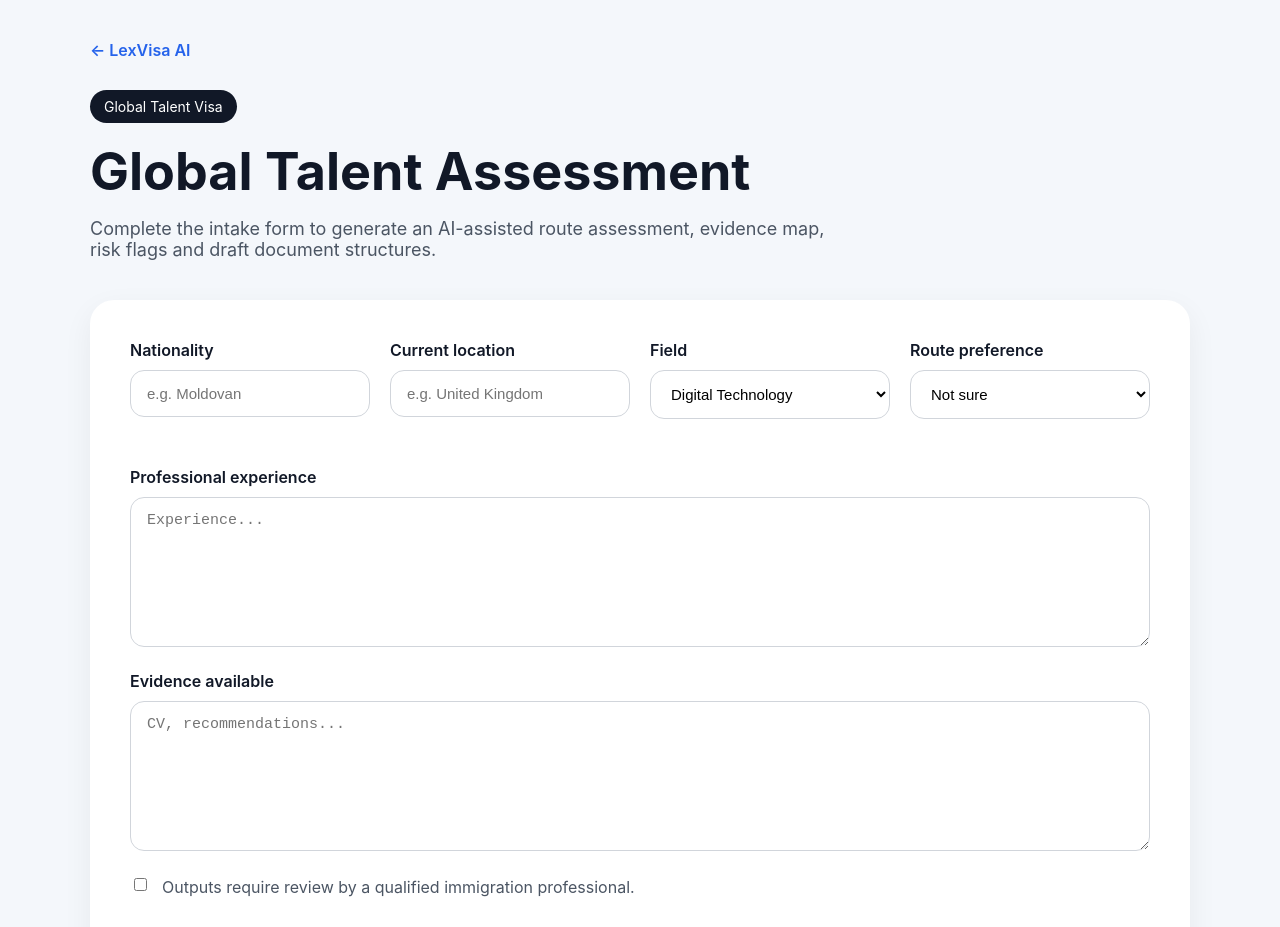
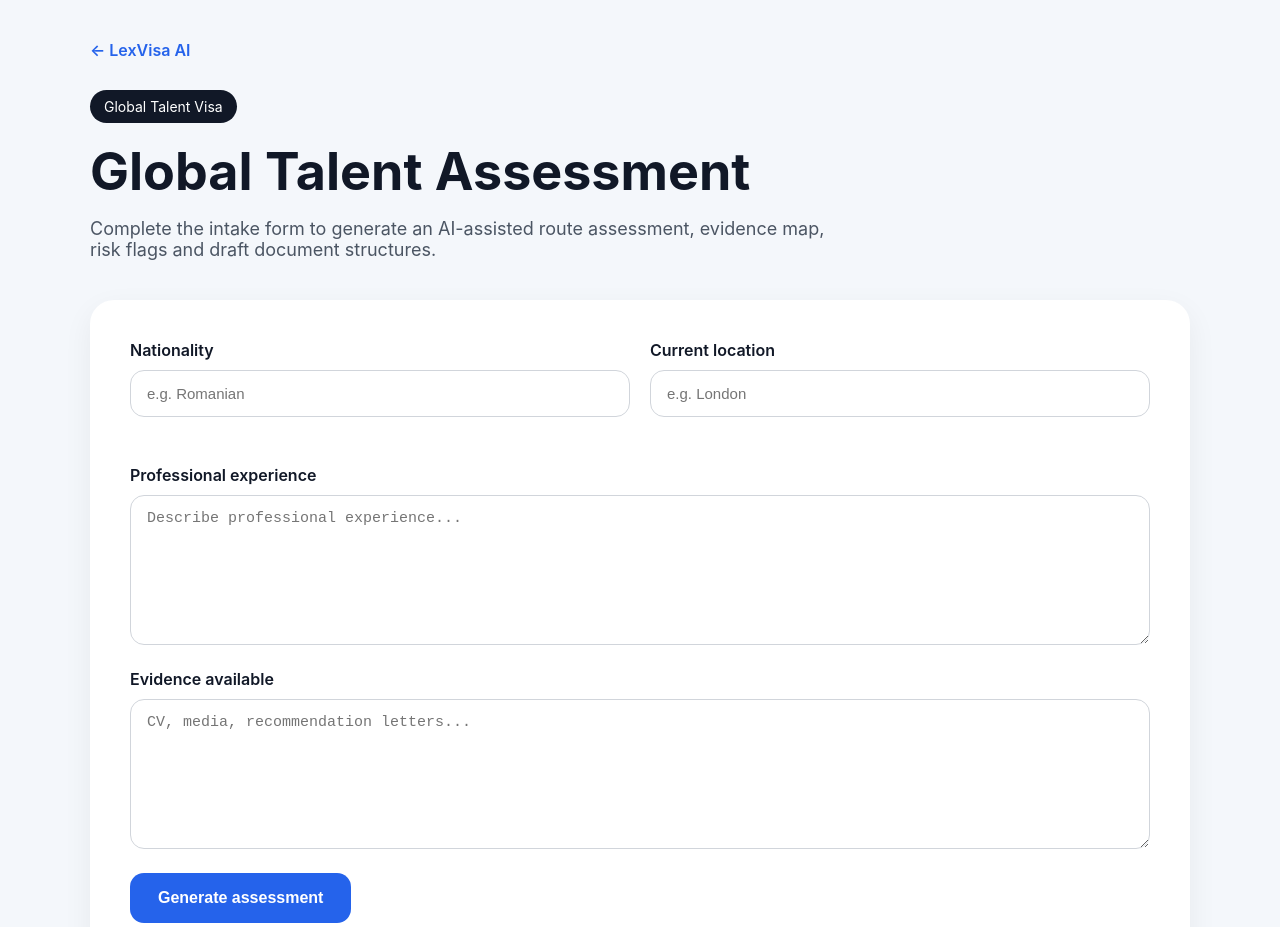
Before and after one commit to imona-si/lexvisa-ai, a Next.js app: page /assessment in a window 1280 px wide. Shown: the top 927 px of the page. Built offline with nearby package versions, Linux system fonts and the light colour scheme.

Commit message:
Update assessment.js

```diff
--- a/pages/assessment.js
+++ b/pages/assessment.js
@@ -1,109 +1,113 @@
 import { useState } from "react";
 
 export default function Assessment() {
+  const [nationality, setNationality] = useState("");
+  const [location, setLocation] = useState("");
+  const [experience, setExperience] = useState("");
+  const [evidence, setEvidence] = useState("");
+
+  const [loading, setLoading] = useState(false);
   const [result, setResult] = useState("");
 
-  function generateAssessment() {
-    setResult(`
-Global Talent Assessment Result
+  async function generateAssessment() {
+    setLoading(true);
+    setResult("");
 
-Recommended Route:
-Exceptional Promise
+    try {
+      const response = await fetch("/api/assess", {
+        method: "POST",
+        headers: {
+          "Content-Type": "application/json",
+        },
+        body: JSON.stringify({
+          nationality,
+          location,
+          experience,
+          evidence,
+        }),
+      });
 
-Strengths:
-• Strong legal and immigration background
-• Experience in AI and LegalTech
-• International client exposure
-• Evidence of innovation and sector contribution
+      const data = await response.json();
 
-Risks:
-• Limited major media recognition
-• Need stronger public profile
-• More external recommendation evidence needed
+      setResult(data.result);
+    } catch (error) {
+      setResult("Something went wrong.");
+    }
 
-Recommended Next Steps:
-• Publish thought leadership articles
-• Speak at conferences
-• Strengthen LinkedIn visibility
-• Collect additional recommendation letters
-
-Overall Potential:
-High potential for UK Global Talent progression with structured evidence strategy.
-    `);
+    setLoading(false);
   }
 
   return (
     <main className="assessmentPage">
-      <a className="backLink" href="/">← LexVisa AI</a>
+      <a className="backLink" href="/">
+        ← LexVisa AI
+      </a>
 
       <section className="assessmentHero">
         <span className="badgeDark">Global Talent Visa</span>
+
         <h1>Global Talent Assessment</h1>
+
         <p>
-          Complete the intake form to generate an AI-assisted route assessment,
-          evidence map, risk flags and draft document structures.
+          Complete the intake form to generate an AI-assisted route
+          assessment, evidence map, risk flags and draft document structures.
         </p>
       </section>
 
-      <form className="assessmentCard">
+      <div className="assessmentCard">
         <div className="formGrid">
           <label>
             Nationality
-            <input placeholder="e.g. Moldovan" />
+            <input
+              value={nationality}
+              onChange={(e) => setNationality(e.target.value)}
+              placeholder="e.g. Romanian"
+            />
           </label>
 
           <label>
             Current location
-            <input placeholder="e.g. United Kingdom" />
-          </label>
-
-          <label>
-            Field
-            <select>
-              <option>Digital Technology</option>
-            </select>
-          </label>
-
-          <label>
-            Route preference
-            <select>
-              <option>Not sure</option>
-            </select>
+            <input
+              value={location}
+              onChange={(e) => setLocation(e.target.value)}
+              placeholder="e.g. London"
+            />
           </label>
         </div>
 
         <label>
           Professional experience
-          <textarea placeholder="Experience..." />
+          <textarea
+            value={experience}
+            onChange={(e) => setExperience(e.target.value)}
+            placeholder="Describe professional experience..."
+          />
         </label>
 
         <label>
           Evidence available
-          <textarea placeholder="CV, recommendations..." />
+          <textarea
+            value={evidence}
+            onChange={(e) => setEvidence(e.target.value)}
+            placeholder="CV, media, recommendation letters..."
+          />
         </label>
 
-        <div className="consentBox">
-          <input type="checkbox" />
-          <p>
-            Outputs require review by a qualified immigration professional.
-          </p>
-        </div>
-
         <button
-          type="button"
           className="submitButton"
           onClick={generateAssessment}
         >
-          Generate assessment
+          {loading ? "Generating..." : "Generate assessment"}
         </button>
 
         {result && (
           <div className="resultBox">
             <h2>Assessment Result</h2>
+
             <pre>{result}</pre>
           </div>
         )}
-      </form>
+      </div>
     </main>
   );
 }
```
